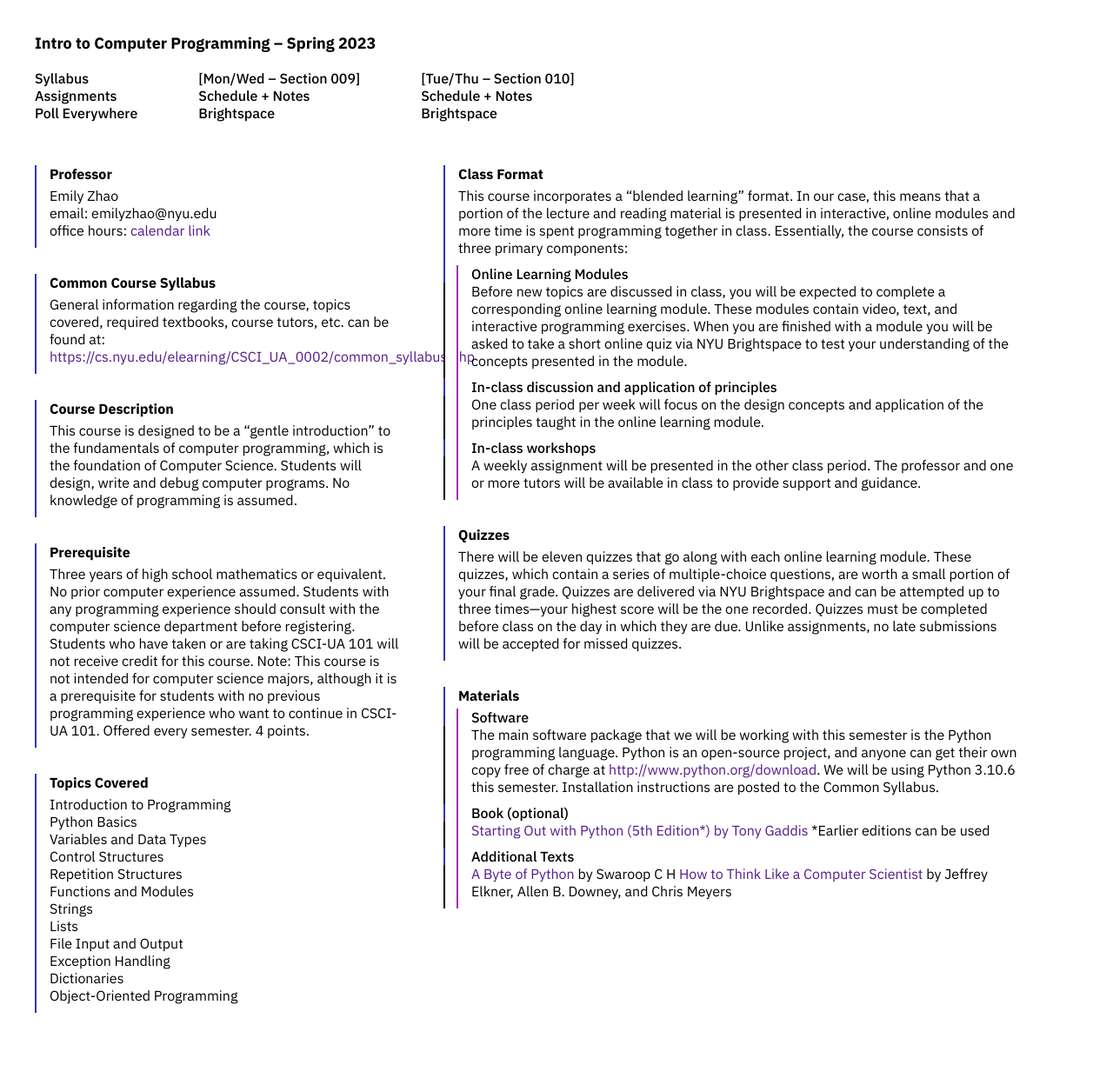
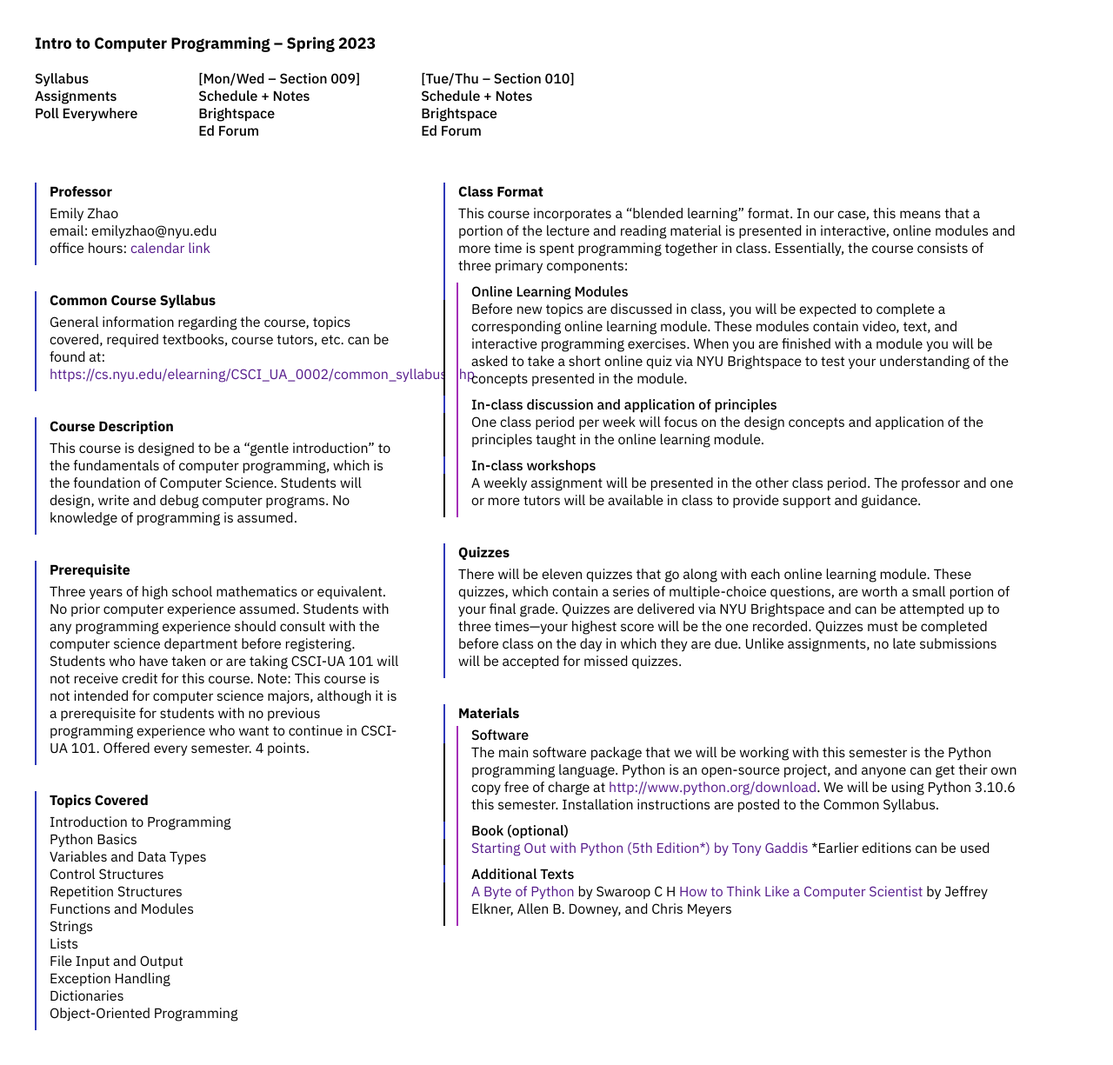
Before and after one commit to emilydidthis/CSCI-UA.0002-Spring23, a Jekyll site: the page built from index.markdown, in a window 1280 px wide. Shown: the whole page at 87% size. Built offline with Jekyll 4.4.1, drawn with Linux system fonts in a browser that asks for light colours.

Commit message:
added Ed links

```diff
--- a/_includes/navigation.html
+++ b/_includes/navigation.html
@@ -18,10 +18,12 @@
         <p class="section-days">[Mon/Wed – Section 009]</p>
         <a href="{{ site.url }}{{ site.baseurl }}/schedule-MW.html"><span>*&nbsp;</span>Schedule + Notes</a>
         <a href="https://brightspace.nyu.edu/d2l/home/258670"><span>*&nbsp;</span>Brightspace</a>
+        <a href="https://edstem.org/us/courses/36237/discussion/"><span>*&nbsp;</span>Ed Forum</a>
     </div>
     <div class="nav-section">
         <p class="section-days">[Tue/Thu – Section 010]</p>
         <a href="{{ site.url }}{{ site.baseurl }}/schedule-TR.html"><span>*&nbsp;</span>Schedule + Notes</a>
         <a href="https://brightspace.nyu.edu/d2l/home/258672"><span>*&nbsp;</span>Brightspace</a>
+        <a href="https://edstem.org/us/courses/36336/discussion/"><span>*&nbsp;</span>Ed Forum</a>
     </div>
 </nav>
```
